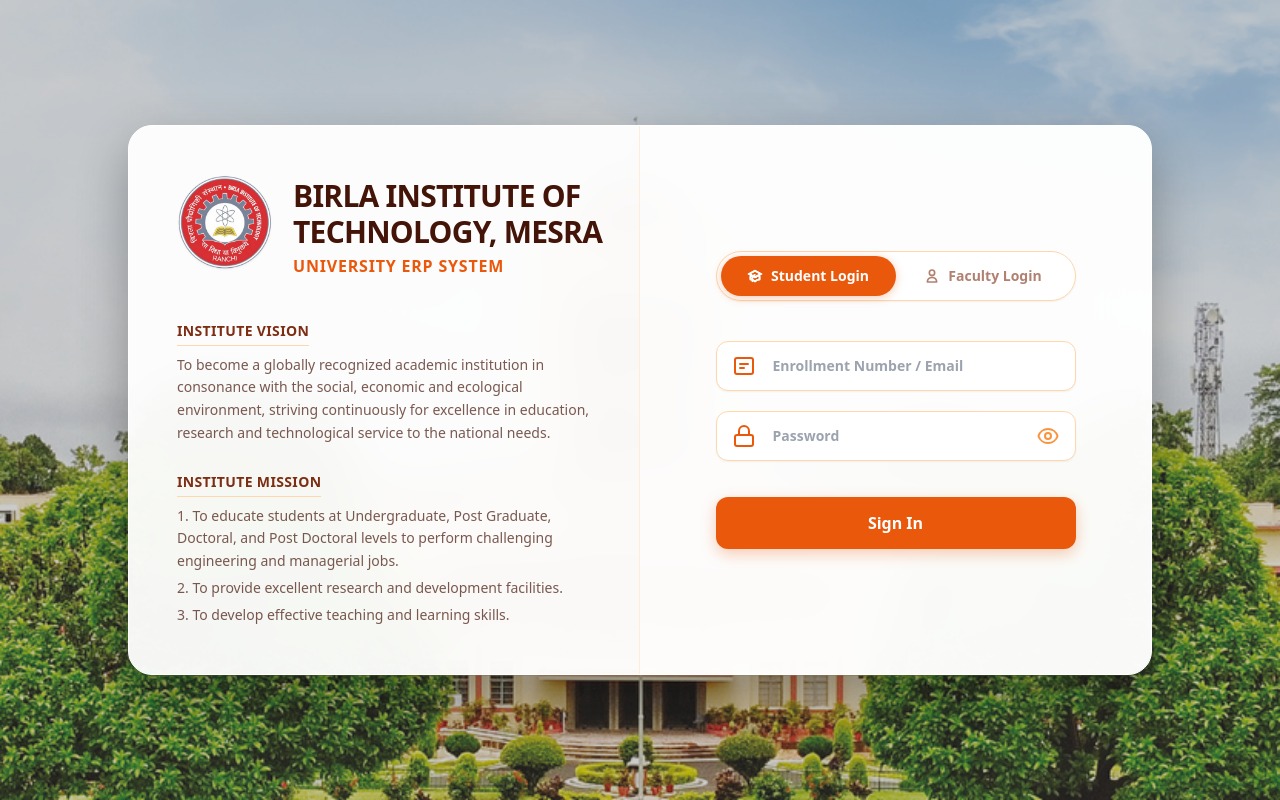
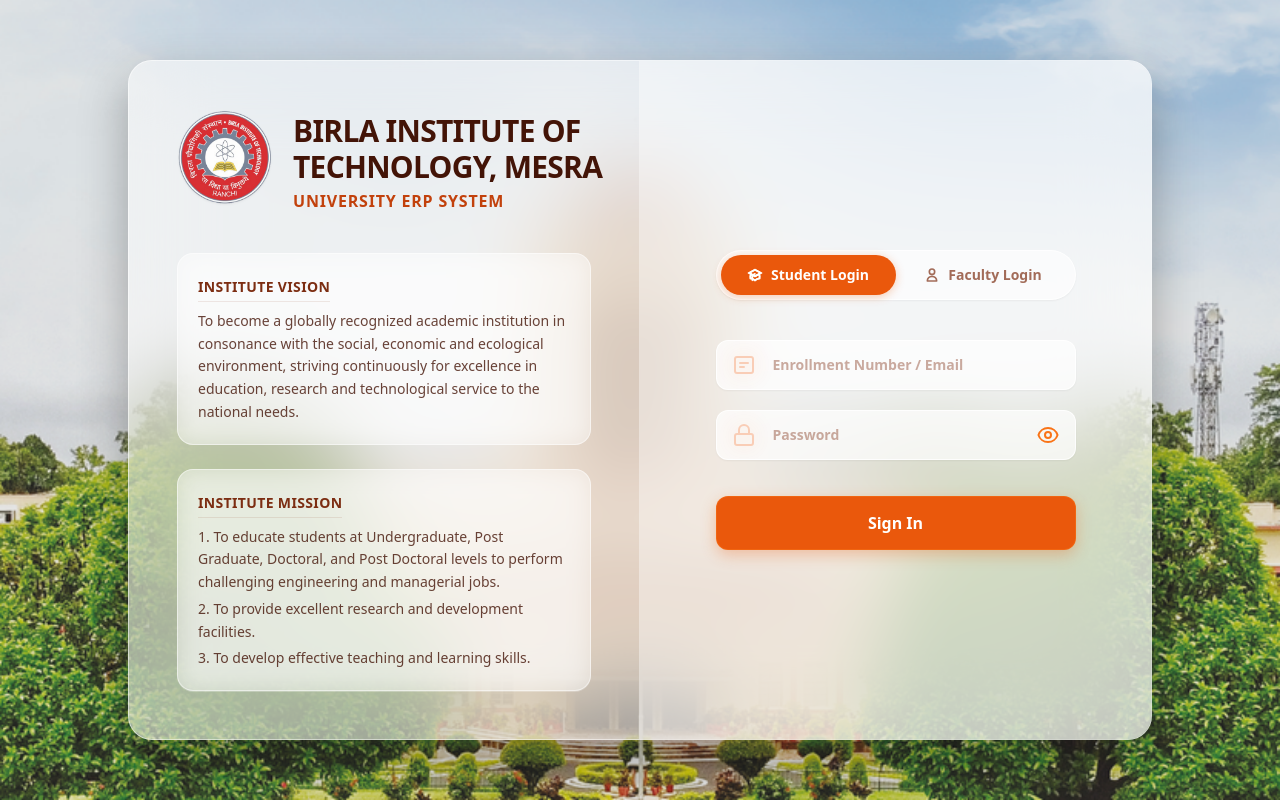
Before and after one commit to SubhraX/attendance-portal, a React (Vite) app in the folder frontend/: page /login in a window 1280 px wide. Built offline with nearby package versions, Linux system fonts and the light colour scheme.

Commit message:
Login page update

```diff
--- a/frontend/src/Login.jsx
+++ b/frontend/src/Login.jsx
@@ -87,14 +87,13 @@ export default function Login() {
         className="min-h-screen flex items-center justify-center p-4 md:p-8 relative bg-cover bg-center bg-no-repeat"
         style={{ backgroundImage: `url('/BITS.png')` }}
       >
-        {/* Subtle dark overlay to make the pure white light-mode glass pop */}
-        <div className="absolute inset-0 bg-black/20"></div>
+        <div className="absolute inset-0 bg-black/10"></div>
 
-        {/* Clean, pure white light-mode glass container */}
-        <div className="relative z-10 w-full max-w-5xl flex flex-col lg:flex-row rounded-3xl overflow-hidden shadow-[0_20px_50px_rgba(0,0,0,0.3)] backdrop-blur-xl bg-white/90 border border-white">
+        {/* Updated: Transparent Frosted Glass Container */}
+        <div className="relative z-10 w-full max-w-5xl flex flex-col lg:flex-row rounded-3xl overflow-hidden shadow-[0_20px_50px_rgba(0,0,0,0.3)] backdrop-blur-2xl bg-white/40 border border-white/60">
 
-          {/* Left Side */}
-          <div className="w-full lg:w-[50%] p-8 lg:p-12 flex flex-col justify-center border-b lg:border-b-0 lg:border-r border-orange-100 bg-white/50">
+          {/* Left Side: More transparent to show background */}
+          <div className="w-full lg:w-[50%] p-8 lg:p-12 flex flex-col justify-center border-b lg:border-b-0 lg:border-r border-white/40 bg-white/20">
             <div className="flex flex-col xl:flex-row items-center xl:items-start gap-5 mb-10 text-center xl:text-left">
               <img
                 src="/BITS_logo.png"
@@ -105,20 +104,20 @@ export default function Login() {
                 <h1 className="text-2xl sm:text-3xl font-extrabold text-orange-950 mb-1 uppercase tracking-tight leading-tight">
                   Birla Institute of <span className="inline-block whitespace-nowrap">Technology, Mesra</span>
                 </h1>
-                <h2 className="text-sm sm:text-base font-bold text-orange-600 uppercase tracking-wider">University ERP System</h2>
+                <h2 className="text-sm sm:text-base font-bold text-orange-700 uppercase tracking-wider">University ERP System</h2>
               </div>
             </div>
 
-            <div className="mb-6">
-              <h3 className="text-sm font-bold text-orange-900 mb-2 uppercase tracking-wide border-b border-orange-200 pb-1 inline-block">Institute Vision</h3>
-              <p className="text-orange-950/70 text-sm font-medium leading-relaxed">
+            <div className="mb-6 p-5 rounded-2xl bg-white/30 backdrop-blur-md border border-white/50">
+              <h3 className="text-sm font-bold text-orange-900 mb-2 uppercase tracking-wide border-b border-orange-900/10 pb-1 inline-block">Institute Vision</h3>
+              <p className="text-orange-950/80 text-sm font-medium leading-relaxed">
                 To become a globally recognized academic institution in consonance with the social, economic and ecological environment, striving continuously for excellence in education, research and technological service to the national needs.
               </p>
             </div>
 
-            <div>
-              <h3 className="text-sm font-bold text-orange-900 mb-2 uppercase tracking-wide border-b border-orange-200 pb-1 inline-block">Institute Mission</h3>
-              <ul className="list-decimal list-inside text-orange-950/70 text-sm font-medium leading-relaxed space-y-1">
+            <div className="p-5 rounded-2xl bg-white/30 backdrop-blur-md border border-white/50">
+              <h3 className="text-sm font-bold text-orange-900 mb-2 uppercase tracking-wide border-b border-orange-900/10 pb-1 inline-block">Institute Mission</h3>
+              <ul className="list-decimal list-inside text-orange-950/80 text-sm font-medium leading-relaxed space-y-1">
                 <li>To educate students at Undergraduate, Post Graduate, Doctoral, and Post Doctoral levels to perform challenging engineering and managerial jobs.</li>
                 <li>To provide excellent research and development facilities.</li>
                 <li>To develop effective teaching and learning skills.</li>
@@ -126,20 +125,19 @@ export default function Login() {
             </div>
           </div>
 
-          {/* Right Side - Interactive Portal */}
-          <div className="w-full lg:w-[50%] p-8 lg:p-14 flex flex-col justify-center bg-white/70">
+          {/* Right Side: Slightly more opaque for input clarity */}
+          <div className="w-full lg:w-[50%] p-8 lg:p-14 flex flex-col justify-center bg-white/50">
 
             <div className="w-full max-w-[360px] mx-auto animate-fade-in-up">
 
-              {/* Role Toggle Switch */}
-              <div className="flex w-full p-1 bg-white border border-orange-200 rounded-full mb-10 shadow-sm">
+              <div className="flex w-full p-1 bg-white/60 border border-white/80 rounded-full mb-10 shadow-sm backdrop-blur-md">
                 <button
                   type="button"
                   onClick={() => { setRole('student'); setStatus(''); }}
                   className={`flex-1 flex items-center justify-center gap-2 py-2.5 rounded-full text-sm font-bold transition-all duration-200 ${
                     role === 'student'
                       ? 'bg-orange-600 text-white shadow-[0_2px_10px_rgba(234,88,12,0.3)]'
-                      : 'bg-transparent text-orange-900/60 hover:text-orange-950 hover:bg-orange-50'
+                      : 'bg-transparent text-orange-900/70 hover:text-orange-950 hover:bg-white/50'
                   }`}
                 >
                   <svg className="w-4 h-4 shrink-0" fill="none" stroke="currentColor" viewBox="0 0 24 24" strokeWidth="2.5">
@@ -156,7 +154,7 @@ export default function Login() {
                   className={`flex-1 flex items-center justify-center gap-2 py-2.5 rounded-full text-sm font-bold transition-all duration-200 ${
                     role === 'instructor'
                       ? 'bg-orange-600 text-white shadow-[0_2px_10px_rgba(234,88,12,0.3)]'
-                      : 'bg-transparent text-orange-900/60 hover:text-orange-950 hover:bg-orange-50'
+                      : 'bg-transparent text-orange-900/70 hover:text-orange-950 hover:bg-white/50'
                   }`}
                 >
                   <svg className="w-4 h-4 shrink-0" fill="none" stroke="currentColor" viewBox="0 0 24 24" strokeWidth="2.5">
@@ -168,7 +166,6 @@ export default function Login() {
 
               <form onSubmit={handleLogin} className="flex flex-col gap-5">
 
-                {/* Email Input with Prominent Orange Icon */}
                 <div className="relative">
                   <div className="absolute inset-y-0 left-0 pl-4 flex items-center pointer-events-none text-orange-600">
                     <svg className="w-6 h-6" fill="none" stroke="currentColor" viewBox="0 0 24 24" strokeWidth="2">
@@ -179,13 +176,12 @@ export default function Login() {
                   <input
                     type="text"
                     placeholder="Enrollment Number / Email"
-                    className="w-full bg-white border border-orange-200 text-orange-950 rounded-xl py-3.5 pl-14 pr-4 focus:outline-none focus:border-orange-500 focus:ring-2 focus:ring-orange-500/20 transition-all font-semibold placeholder-gray-400 text-sm shadow-sm"
+                    className="w-full bg-white/70 backdrop-blur-md border border-white/80 text-orange-950 rounded-xl py-3.5 pl-14 pr-4 focus:outline-none focus:border-orange-500 focus:ring-2 focus:ring-orange-500/30 focus:bg-white transition-all font-semibold placeholder-orange-900/40 text-sm shadow-sm"
                     onChange={e => setEmail(e.target.value)}
                     required
                   />
                 </div>
 
-                {/* Password Input with Prominent Orange Icon */}
                 <div className="relative">
                   <div className="absolute inset-y-0 left-0 pl-4 flex items-center pointer-events-none text-orange-600">
                     <svg className="w-6 h-6" fill="none" stroke="currentColor" viewBox="0 0 24 24" strokeWidth="2">
@@ -196,14 +192,14 @@ export default function Login() {
                   <input
                     type={showPassword ? "text" : "password"}
                     placeholder="Password"
-                    className="w-full bg-white border border-orange-200 text-orange-950 rounded-xl py-3.5 pl-14 pr-12 focus:outline-none focus:border-orange-500 focus:ring-2 focus:ring-orange-500/20 transition-all font-semibold placeholder-gray-400 text-sm shadow-sm"
+                    className="w-full bg-white/70 backdrop-blur-md border border-white/80 text-orange-950 rounded-xl py-3.5 pl-14 pr-12 focus:outline-none focus:border-orange-500 focus:ring-2 focus:ring-orange-500/30 focus:bg-white transition-all font-semibold placeholder-orange-900/40 text-sm shadow-sm"
                     onChange={e => setPassword(e.target.value)}
                     required
                   />
                   <button
                     type="button"
                     onClick={() => setShowPassword(!showPassword)}
-                    className="absolute inset-y-0 right-0 pr-4 flex items-center text-orange-400 hover:text-orange-600 transition-colors"
+                    className="absolute inset-y-0 right-0 pr-4 flex items-center text-orange-500 hover:text-orange-700 transition-colors"
                   >
                     {showPassword ? (
                       <svg className="w-6 h-6" fill="none" stroke="currentColor" viewBox="0 0 24 24" strokeWidth="2">
@@ -221,7 +217,7 @@ export default function Login() {
                 <button
                   type="submit"
                   disabled={isLoading}
-                  className={`mt-4 flex justify-center items-center gap-2 text-white font-bold py-3.5 rounded-xl transition-all shadow-[0_5px_15px_rgba(234,88,12,0.3)] bg-orange-600 hover:bg-orange-500 active:scale-95 ${isLoading ? 'opacity-70 cursor-not-allowed' : ''}`}
+                  className={`mt-4 flex justify-center items-center gap-2 text-white font-bold py-3.5 rounded-xl transition-all shadow-[0_5px_15px_rgba(234,88,12,0.3)] bg-orange-600 hover:bg-orange-500 active:scale-95 border border-orange-500/50 ${isLoading ? 'opacity-70 cursor-not-allowed' : ''}`}
                 >
                   {isLoading ? (
                     <>
@@ -238,7 +234,7 @@ export default function Login() {
               </form>
 
               {status && (
-                <div className="mt-5 p-3 bg-red-50 border border-red-200 text-red-600 rounded-xl text-sm text-center font-bold shadow-sm">
+                <div className="mt-5 p-3 bg-white/80 backdrop-blur-md border border-red-200 text-red-600 rounded-xl text-sm text-center font-bold shadow-sm">
                   {status}
                 </div>
               )}
```
